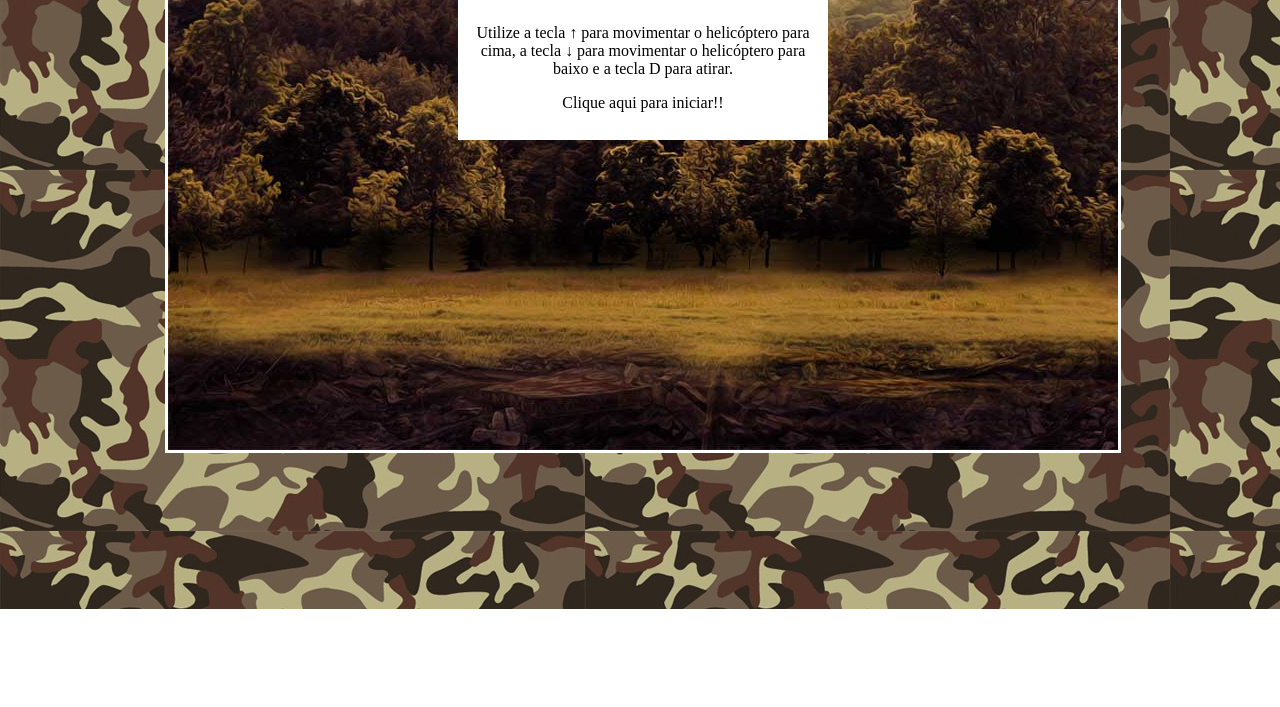
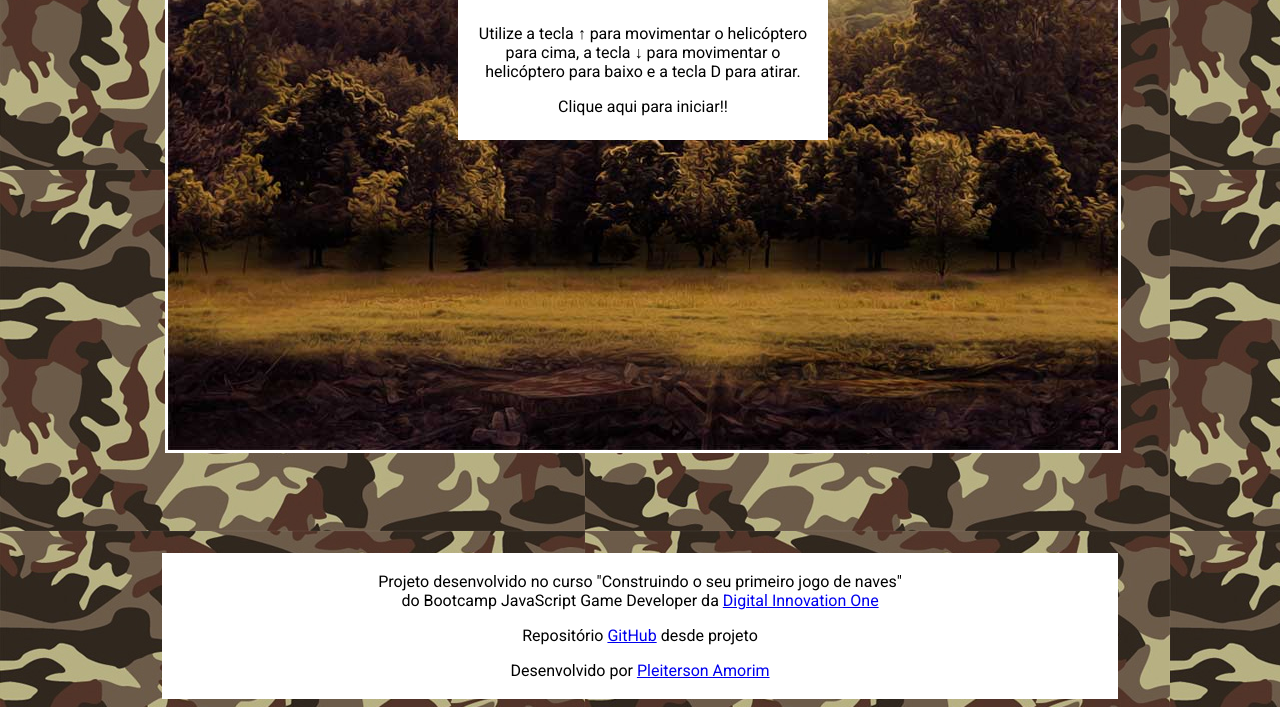
Before and after one commit to Pleiterson/game-de-naves-dio, a plain HTML site: page index.html in a window 1280 px wide. Shown: the part 191-898 px from the top of the page. Before the commit the page ends 800 px from the top, so only its background shows below. Drawn offline with Linux system fonts and the light colour scheme.

Commit message:
conclusao do projeto e adicionado footer com minhas informacoes

```diff
--- a/index.html
+++ b/index.html
@@ -29,4 +29,9 @@
     <script type="text/javascript" src="./src/scripts/main.js"></script>
     <script type="text/javascript" src="./src/js/jquery-collision.min.js"></script>
 </body>
+<footer>
+    <p>Projeto desenvolvido no curso "Construindo o seu primeiro jogo de naves"<br>do Bootcamp JavaScript Game Developer da <a href="https://digitalinnovation.one/" target="_blank" rel="noopener noreferrer">Digital Innovation One</a></p>
+    <p>Repositório <a href="https://github.com/Pleiterson/game-de-naves-dio" target="_blank" rel="noopener noreferrer">GitHub</a> desde projeto</p>
+    <p>Desenvolvido por <a href="https://pleiterson.vercel.app/" target="_blank" rel="noopener noreferrer">Pleiterson Amorim</a></p>
+</footer>
 </html>
--- a/src/scripts/main.js
+++ b/src/scripts/main.js
@@ -349,4 +349,12 @@ function start() {
         $("#fundoGame").append("<div id='fim'></div>");
         $("#fim").html("<h1> Game Over </h1><p>Sua pontuação foi: " + pontos + "</p>" + "<div id='reinicia' onClick=reiniciaJogo()><h3>Jogar Novamente</h3></div>");
     }
+
 }
+
+// função que reinicia o jogo novamente
+function reiniciaJogo() {
+    somGameover.pause();
+    $("#fim").remove();
+    start();
+}
--- a/src/styles/main.css
+++ b/src/styles/main.css
@@ -1,3 +1,5 @@
+@import url('https://fonts.googleapis.com/css2?family=Roboto:ital,wght@0,100;0,300;0,400;0,500;0,700;0,900;1,100;1,300;1,400;1,500;1,700;1,900&display=swap');
+
 @font-face {
 	font-family: Titulo;
 	src: url(../assets/fontes/ANODETONOONE.TTF);
@@ -72,10 +74,11 @@ body {
 	height: 200px;
 	background-color: #FFF;
  	margin-left: auto;
-        margin-right: auto;
+    margin-right: auto;
  	margin-top: 100px;
 	text-align: center;
 	padding: 10px;
+	font-family: 'Roboto';
 }
 
 .anima1 {
@@ -257,4 +260,18 @@ h3 {
  	margin-top: 100px;
 	text-align: center;
 	padding: 10px;
+	font-family: 'Roboto';
 }
+
+footer {
+	background-color: #FFF;
+	text-align: center;
+	margin-top: 100px;
+	border-color: #FFF;
+	border-style: solid;
+	width: 950px;
+	height: 140px;
+ 	margin-left: auto;
+	margin-right: auto;
+	font-family: 'Roboto';
+}
```
